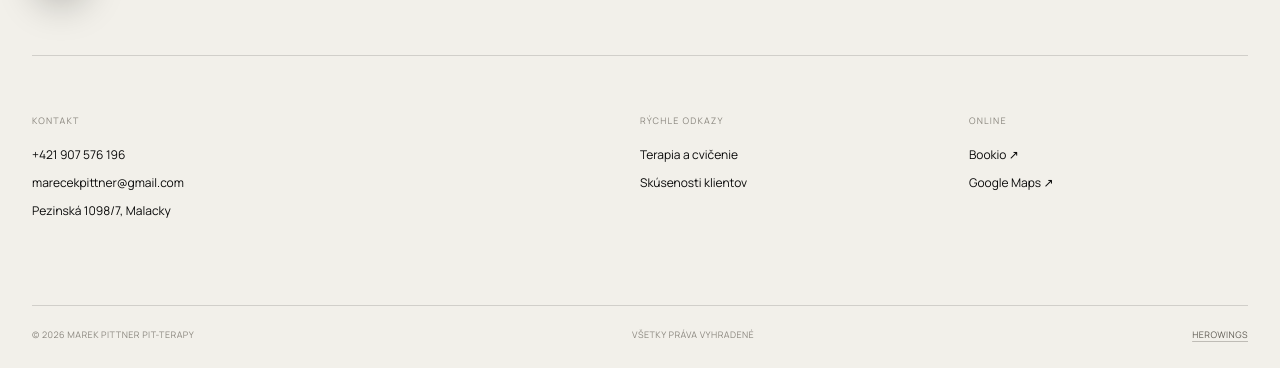
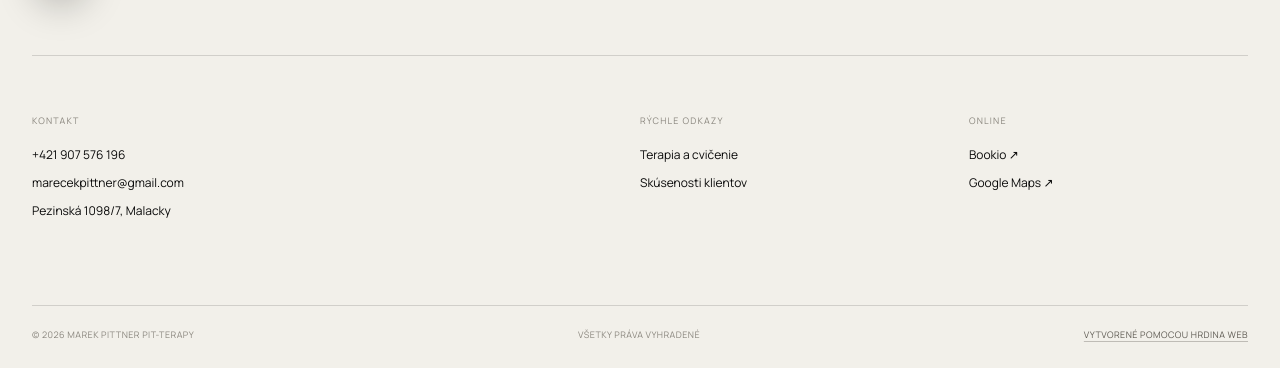
Before and after one commit to Wingsofhero/pit-terapy, a plain HTML site: page index.html in a window 1280 px wide. Shown: the part 8595-8963 px from the top of the page. Drawn offline with nearby package versions, Linux system fonts and the light colour scheme; a web font is replaced by a local one.

Commit message:
Update footer credit to Hrdina Web

```diff
--- a/index.html
+++ b/index.html
@@ -620,7 +620,7 @@
       <div class="site-footer__bottom">
         <span>© <span data-year></span> Marek Pittner PiT-Terapy</span>
         <span>Všetky práva vyhradené</span>
-        <a href="https://www.herowings.sk/" target="_blank" rel="noopener">Herowings</a>
+        <a href="https://hrdina-web.vercel.app/" target="_blank" rel="noopener noreferrer" aria-label="Vytvorené pomocou Hrdina Web – otvorí sa v novej karte">Vytvorené pomocou Hrdina Web</a>
       </div>
     </footer>
 
```
